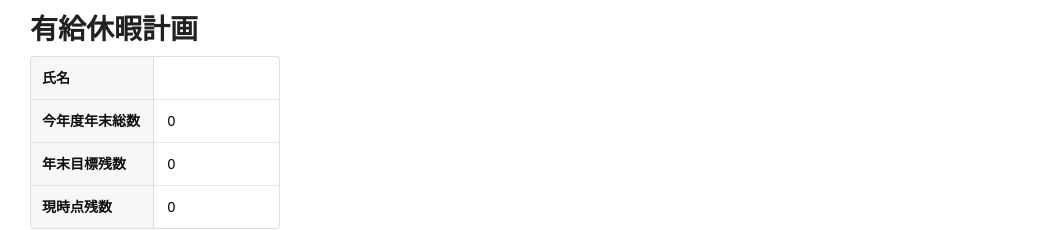
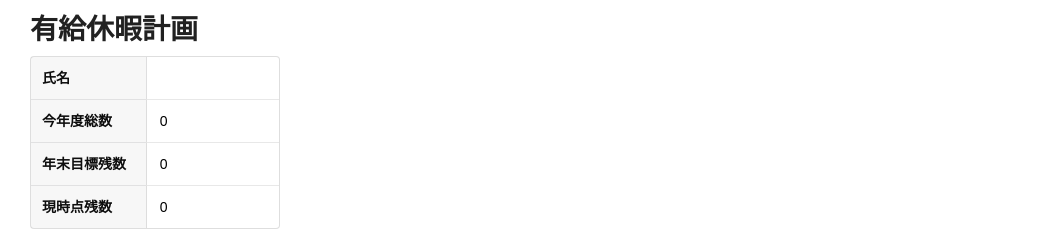
Before and after one commit to yasuhiro-nogiwa/holidayPlan, a React (Create React App) app: page / in a window 1280 px wide. Shown: the top 230 px of the page, without its empty margins (0-1063 px from the left). Built offline with nearby package versions, Linux system fonts and the light colour scheme.

Commit message:
軽微な誤字、エラー修正

```diff
--- a/src/components/JsonFileManager.tsx
+++ b/src/components/JsonFileManager.tsx
@@ -1,4 +1,3 @@
-import { isNumber } from "util";
 
 // JSONファイル管理クラス
 export class JsonFileManager
--- a/src/components/Settings.tsx
+++ b/src/components/Settings.tsx
@@ -98,7 +98,7 @@ const Settings: FunctionComponent<Props> = (props) => {
           </td>
         </tr>
         <tr>
-          <td>今年度年末総数</td>
+          <td>今年度総数</td>
           <td>
             <input
               style={{ width: cellWidth, height: cellHeight, border:"none" }}
```
